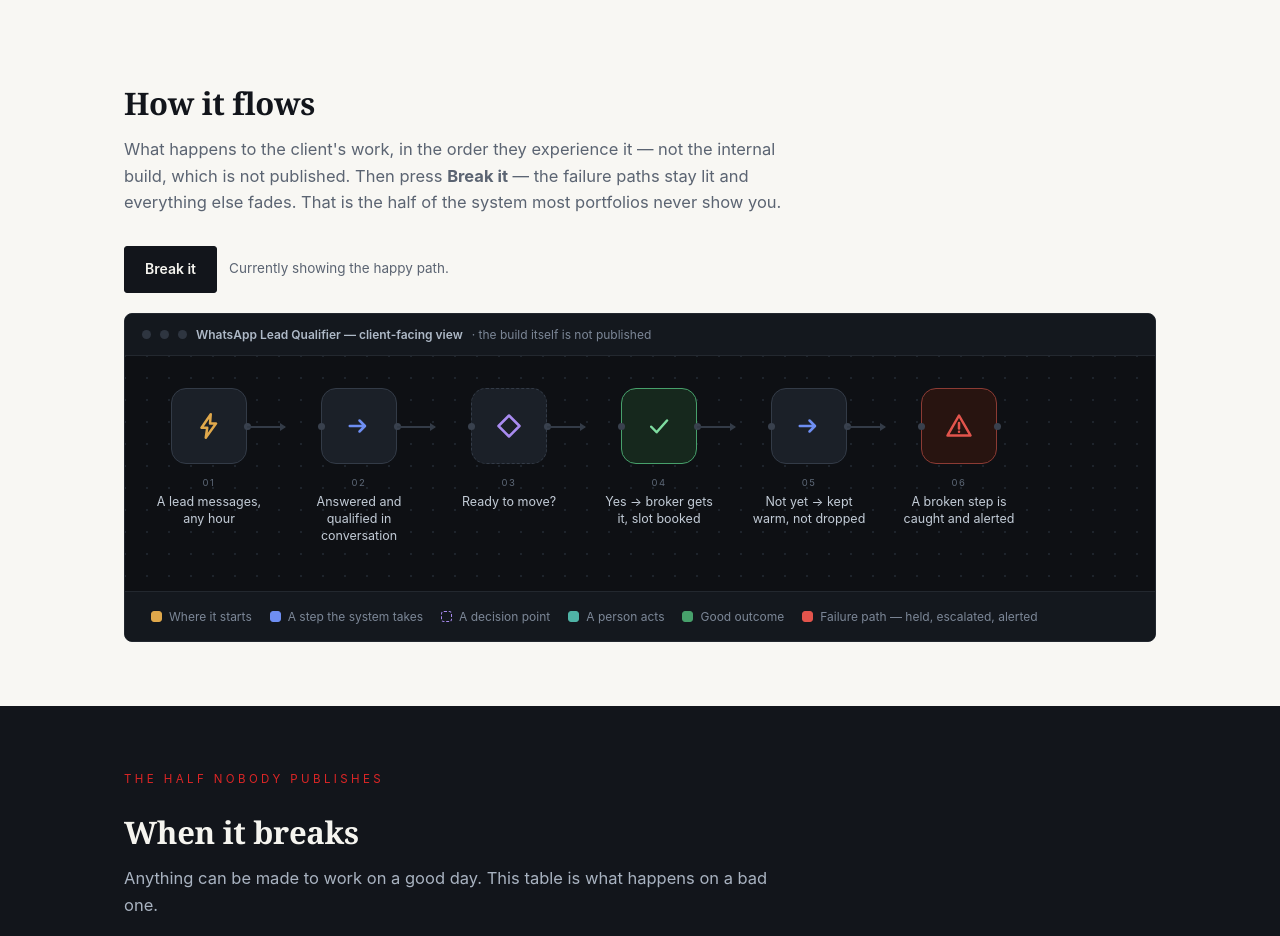
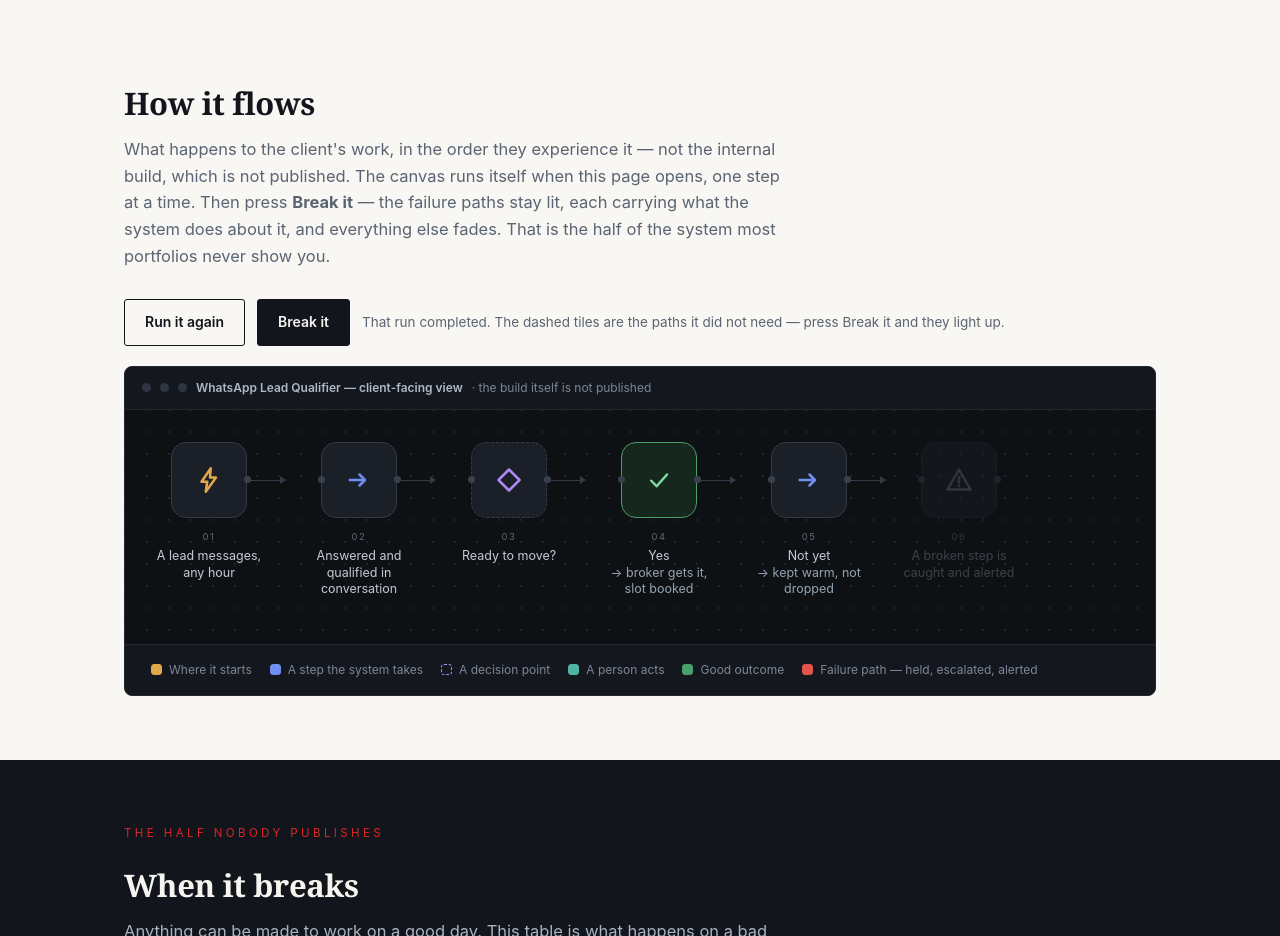
Before and after one commit to mdsadrhoman123-stack/whatsapp-ai-lead-qualifier, a plain HTML site: page docs/index.html in a window 1280 px wide. Shown: the part 1600-2536 px from the top of the page. Drawn offline with Linux system fonts and the light colour scheme.

Commit message:
demo: run the canvas step by step, and stop lighting the failure branches on a good pass

```diff
--- a/docs/index.html
+++ b/docs/index.html
@@ -113,6 +113,19 @@ button.ghost{background:transparent;color:var(--ink)}
 .node .kind{display:block;font-size:9.5px;letter-spacing:1.5px;
   text-transform:uppercase;color:#5D6877;margin:0 0 4px}
 .node .lbl{display:block;font-size:12.5px;line-height:1.34;color:#C2CBD6}
+/* Several labels are written "what went wrong → what happens about it". The half
+   after the arrow is the answer, and on a red tile it is the only thing that
+   separates a handled failure from a broken product. It gets its own line and
+   its own colour rather than being left to be read second. */
+.node .fix{display:block;color:#93A3B3}
+/* On a red tile the recovery half gets a filled chip, not just a colour. Thin
+   coloured text at this size is a few hundred antialiased pixels; downscaled for
+   the GIF and quantised to a 256-colour palette it came out a blue-grey, which
+   made the one line that distinguishes "handled" from "dead" the first thing to
+   be lost. A solid area of colour survives both. */
+body.broken .node.k-fail .fix{color:#A8ECC2;font-weight:600;
+  background:#19301F;border:1px solid #3C7A55;border-radius:5px;padding:3px 5px;
+  margin:4px -3px 0}
 .node.k-trigger .tile svg{color:#E0A84B}
 .node.k-step    .tile svg{color:#6E8EF2}
 .node.k-logic   .tile svg{color:#A98BF0}
@@ -122,12 +135,38 @@ button.ghost{background:transparent;color:var(--ink)}
 .node.k-logic   .tile{border-style:dashed}
 .node.k-success .tile{border-color:#47A06B;background:#16281D}
 .node.k-fail    .tile{border-color:#8C3B34;background:#281410}
-/* Break it: the failure paths are the only thing left with the lights on. */
-body.broken .node{opacity:.2;filter:grayscale(1)}
+/* A run in progress. n8n draws its own executions roughly this way — the steps
+   not reached yet sit back, the one executing carries a ring, the finished ones
+   keep their colour. Copying that is not decoration: it is a state the client has
+   already watched on somebody's screen, so it needs no legend. Placed after the
+   per-kind colours on purpose, so a pending tile greys out without !important. */
+.node.pending{opacity:.3}
+.node.pending .tile{border-color:#2A313B;background:#171B22}
+.node.pending .tile svg{color:#3E4854}
+.node.pending .wire,.node.pending .wire:after{background:#252B34}
+.node.active .tile{box-shadow:0 0 0 4px rgba(110,142,242,.16),
+  0 0 22px rgba(110,142,242,.24)}
+.node.active.k-success .tile{box-shadow:0 0 0 4px rgba(126,220,160,.18),
+  0 0 26px rgba(126,220,160,.32)}
+/* A failure branch is not a step. Lighting the red tiles in sequence with
+   everything else said the escalation fires on every single run, which is both
+   untrue and the exact impression this recording is trying not to leave. So on a
+   good pass they sit dashed and unlit — a route that exists and was not needed —
+   and they only come on when Break it is pressed. */
+.node.idle{opacity:.42}
+.node.idle .tile{border-color:#333B47;border-style:dashed;background:#1B2028}
+.node.idle .tile svg{color:#5D6877}
+.node.idle .lbl,.node.idle .fix{color:#79838F}
+/* Break it: the failure paths are the ones with the lights on — but the rest of
+   the system is dimmed, not switched off, and the good outcome stays legible.
+   "Handling this" and "dead" have to look different at a glance. */
+body.broken .node{opacity:.34;filter:saturate(.3)}
 body.broken .node .wire,body.broken .node .wire:after{background:#2A303A}
 body.broken .node.k-logic{opacity:.72;filter:none}
+body.broken .node.k-success{opacity:.8;filter:none}
 body.broken .node.k-fail{opacity:1;filter:none}
 body.broken .node.k-fail .tile{border-color:#E2544C;background:#2A1412;
+  border-style:solid;
   box-shadow:0 0 0 4px rgba(226,84,76,.12),0 0 28px rgba(226,84,76,.3)}
 body.broken .node.k-fail .lbl{color:#F1ABA5}
 body.broken .node.k-fail .kind{color:#B4655F}
@@ -217,10 +256,13 @@ a{color:var(--green)}
   <div class="wrap">
     <h2>How it flows</h2>
     <p class="lede">What happens to the client's work, in the order they
-    experience it — not the internal build, which is not published. Then press
-    <b>Break it</b> — the failure paths stay lit and everything else fades.
-    That is the half of the system most portfolios never show you.</p>
+    experience it — not the internal build, which is not published. The canvas
+    runs itself when this page opens, one step at a time. Then press
+    <b>Break it</b> — the failure paths stay lit, each carrying what the system
+    does about it, and everything else fades. That is the half of the system most
+    portfolios never show you.</p>
     <div class="controls">
+      <button class="act ghost" id="run">Run it again</button>
       <button class="act" id="brk" aria-pressed="false">Break it</button>
       <span class="hint" id="hint">Currently showing the happy path.</span>
     </div>
@@ -311,7 +353,14 @@ DATA.nodes.forEach(function(n, i){
 
   var t = document.createElement('span');
   t.className = 'lbl';
-  t.textContent = n.label;
+  var parts = n.label.split(' → ');
+  t.appendChild(document.createTextNode(parts[0]));
+  if (parts.length > 1) {
+    var fx = document.createElement('span');
+    fx.className = 'fix';
+    fx.textContent = '→ ' + parts.slice(1).join(' → ');
+    t.appendChild(fx);
+  }
 
   var w = document.createElement('div');
   w.className = 'wire';
@@ -319,6 +368,45 @@ DATA.nodes.forEach(function(n, i){
   d.appendChild(tile); d.appendChild(k); d.appendChild(t); d.appendChild(w);
   flow.appendChild(d);
 });
+
+// The canvas executes itself once, as soon as the page opens, one step at a time.
+// A still picture of a finished run only asserts that the system works; a run the
+// reader watches complete is the thing they recognise, because it is what their
+// own automation screen does. It is also why the recording can open on a working
+// pass instead of on a sentence claiming one.
+var NODES = Array.prototype.slice.call(flow.querySelectorAll('.node'));
+// The failure branches are not part of a good pass, so the run walks past them.
+var STEPS = NODES.filter(function(n){ return !n.classList.contains('k-fail'); });
+var runTimer = null;
+
+function runFlow(){
+  clearTimeout(runTimer);
+  NODES.forEach(function(n){
+    n.classList.remove('done', 'active', 'pending', 'idle');
+    n.classList.add(n.classList.contains('k-fail') ? 'idle' : 'pending');
+  });
+  var i = 0;
+  (function tick(){
+    if (i >= STEPS.length) {
+      STEPS.forEach(function(n){
+        n.classList.remove('pending', 'active');
+        n.classList.add('done');
+      });
+      if (!document.body.classList.contains('broken')) {
+        hint.textContent = 'That run completed. The dashed tiles are the paths '
+          + 'it did not need — press Break it and they light up.';
+      }
+      return;
+    }
+    if (i > 0) STEPS[i - 1].classList.remove('active');
+    STEPS[i].classList.remove('pending');
+    STEPS[i].classList.add('active', 'done');
+    i++;
+    runTimer = setTimeout(tick, 380);
+  })();
+}
+runFlow();
+document.getElementById('run').addEventListener('click', runFlow);
 
 var j = document.getElementById('journey');
 DATA.journey.forEach(function(s, i){
```
Also changed, not shown: assets/demo.gif, 1 other file.
